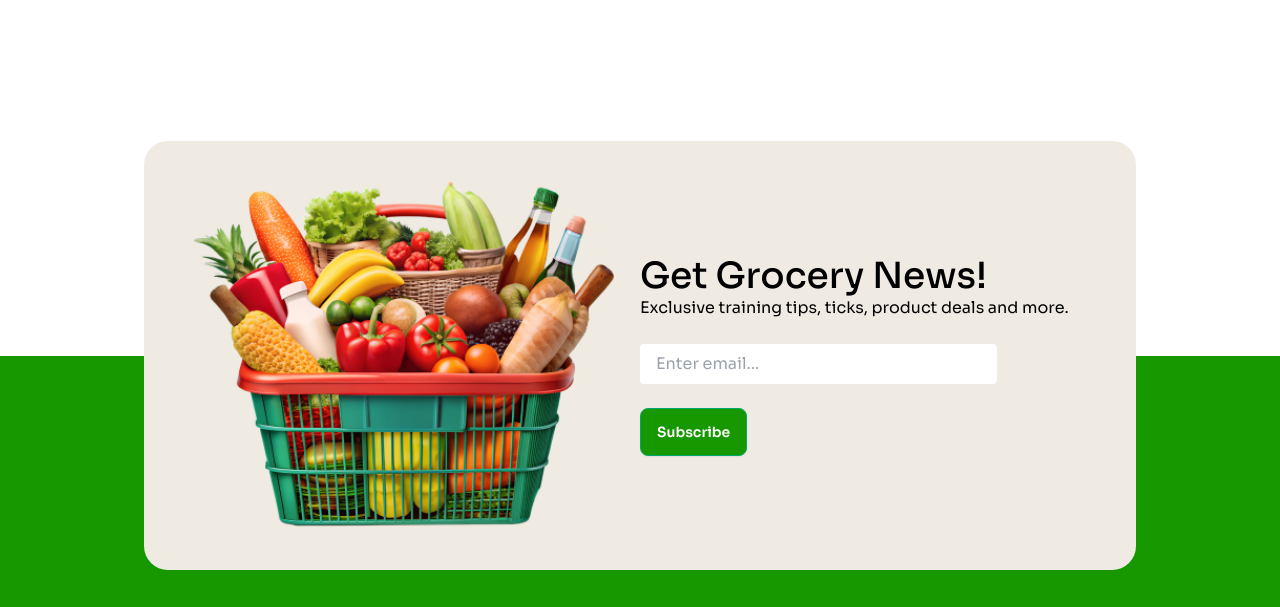
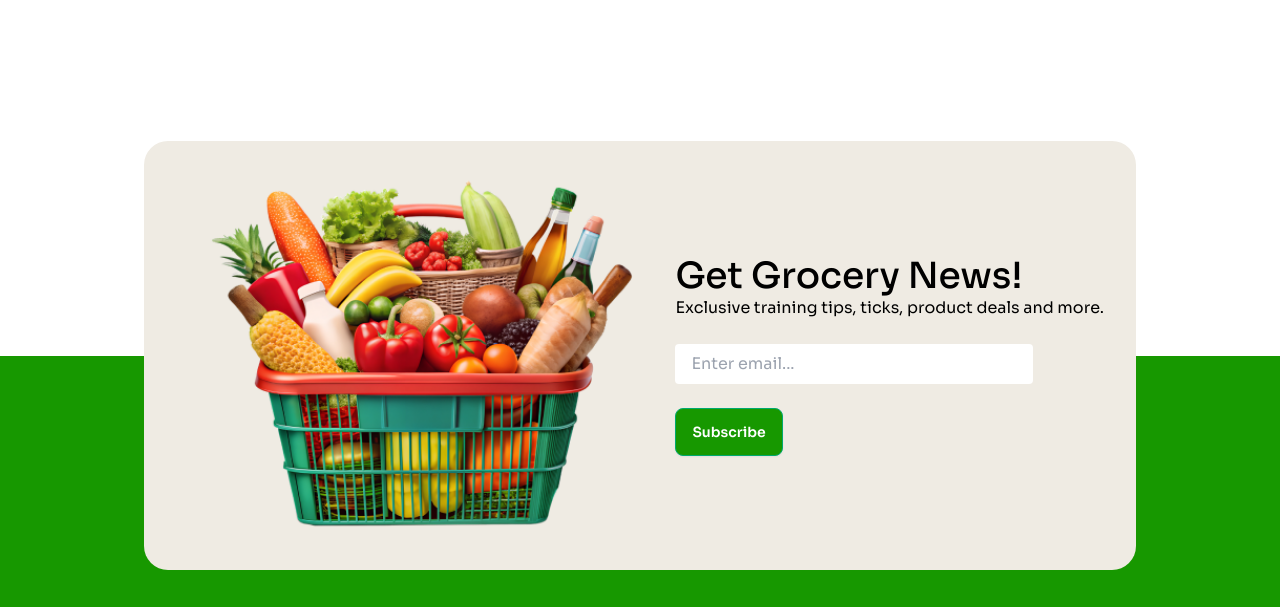
Before and after one commit to khushbul10/a03, a plain HTML site: page index.html in a window 1280 px wide. Shown: the part 3439-4046 px from the top of the page. Drawn offline with nearby package versions, Linux system fonts and the light colour scheme.

Commit message:
fix some padding

```diff
--- a/index.html
+++ b/index.html
@@ -256,9 +256,9 @@
     </main>
     <fieldset class="bg-[#179800] text-white ">
         <legend class="footer-newsletter w-full">
-            <div class="flex items-center  bg-nature-secondary mx-36 rounded-3xl p-8">
-                <img class="w-1/2" src="assets/vegetable-busket.png" alt="">
-                <div>
+            <div class=" md:flex  items-center  bg-nature-secondary mx-6 md:mx-36 rounded-3xl p-8">
+                <img class="w-1/2 mx-auto" src="assets/vegetable-busket.png" alt="">
+                <div class="text-center md:text-left">
                     <h2 class="text-black text-4xl font-medium">Get Grocery News!</h2>
                     <p class="text-black">Exclusive training tips, ticks, product deals and more.</p>
                     <input class="w-10/12 h-10 pl-4 rounded my-6" type="text" placeholder="Enter email...">
```
